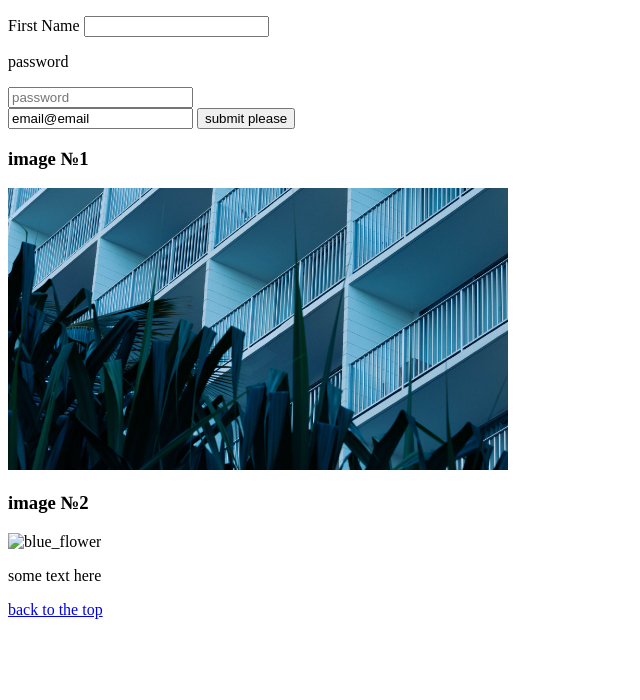
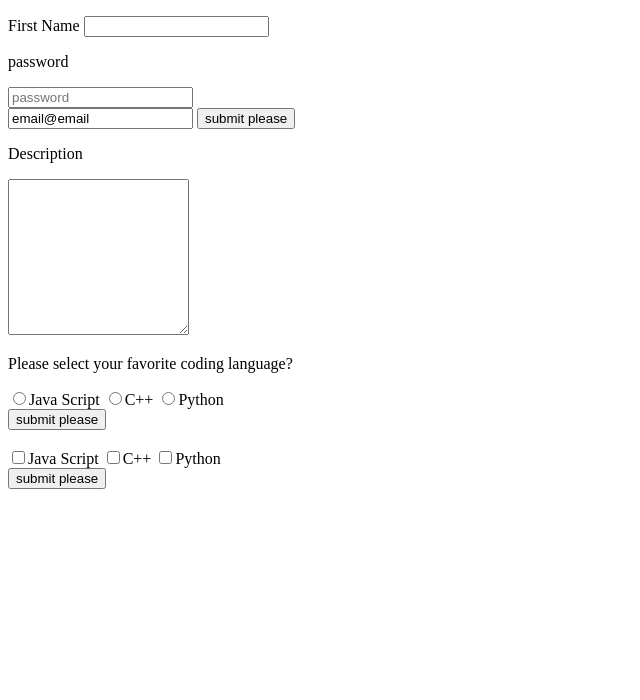
Before and after one commit to LeoonWi/AIP_3, a plain HTML site: page index.html in a window 1280 px wide. Shown: the part 100-800 px from the top of the page, without its empty margins (0-640 px from the left). Drawn offline with Linux system fonts and the light colour scheme.

Commit message:
del images and add two inquiry

```diff
--- a/index.html
+++ b/index.html
@@ -19,12 +19,46 @@
         <br>
         <input type="email" id="" name="" value="email@email">
         <input type="submit" value="submit please">
+        <br>
+        <p>Description</p>
+        <textarea name="" id="" cols="20" rows="10"></textarea>
+        <p>Please select your favorite coding language?</p>
+        <input type="radio" name="coding" id="" value="javascript">Java Script
+        <input type="radio" name="coding" id="" value="c++">C++
+        <input type="radio" name="coding" id="" value="python">Python
+        <br>
+        <input type="submit" value="submit please">
+        <br>
+        <br>
+        <input type="checkbox" name="programming" id="" value="javascript">Java Script
+        <input type="checkbox" name="programming" id="" value="c++">C++
+        <input type="checkbox" name="programming" id="" value="python">Python
+        <br>
+        <input type="submit" value="submit please">
     </form>
-    <h3>image №1</h3>
-    <img src="img/listia_rasteniia_zdanie_277736_3840x2160.jpg" alt="blue_wallpaper" width="500">
-    <h3>image №2</h3>
-    <img src="img/Blue_flower" alt="blue_flower" width="500">
-    <p>some text here</p>
+    <br>
+    <br>
+    <br>
+    <br>
+    <br>
+    <br>
+    <br>
+    <br>
+    <br>
+    <br>
+    <br>
+    <br>
+    <br>
+    <br>
+    <br>
+    <br>
+    <br>
+    <br>
+    <br>
+    <br>
+    <br>
+    <br>
+    <br>
     <a href="#top">back to the top</a>
 </body>
 </html>
```
Also changed, not shown: img/listia_rasteniia_zdanie_277736_3840x2160.jpg (deleted), 1 other file.
